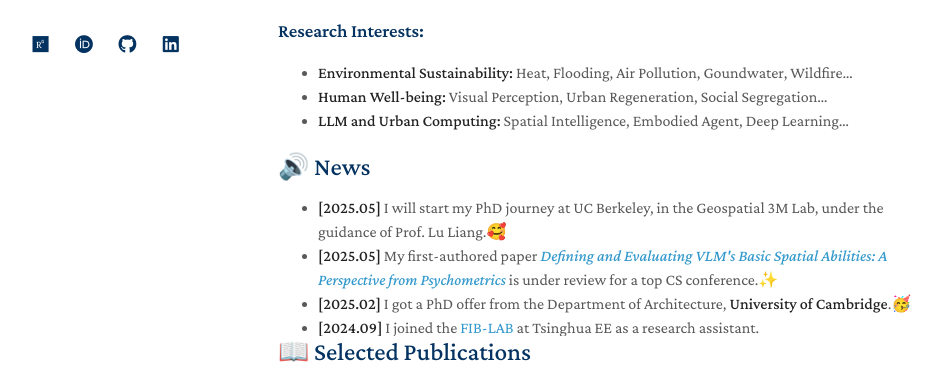
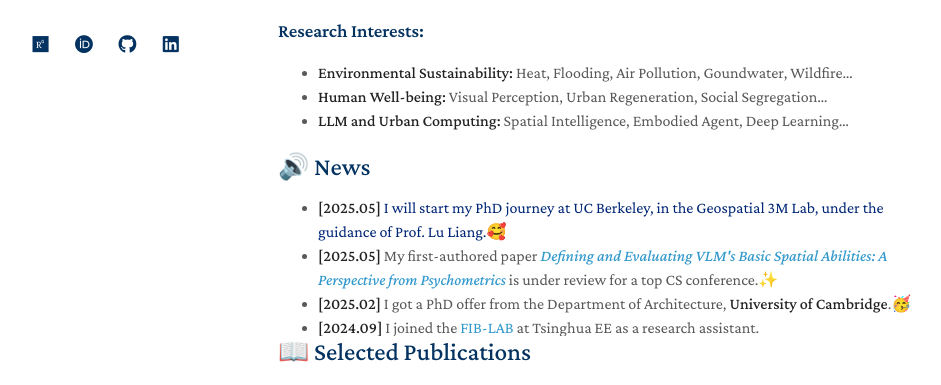
Before and after one commit to ruaruaxu/ruaruaxu.github.io, a Jekyll site: the page built from index.md, in a window 1280 px wide. Shown: the part 326-711 px from the top of the page, without its empty margins (192-1133 px from the left). Built offline with Jekyll 4.4.1, drawn with Linux system fonts in a browser that asks for light colours; a style sheet for code colours, icons or effects is not loaded.

Commit message:
Update news.md

```diff
--- a/_includes/news.md
+++ b/_includes/news.md
@@ -1,6 +1,6 @@
 <div style="height: 140px; overflow-y: scroll">
     <ul>
-        <li><strong>[2025.05]</strong> I will start my PhD journey at UC Berkeley, in the Geospatial 3M Lab, under the guidance of Prof. Lu Liang.🥰</li>
+        <li><font color="#002676"><strong>[2025.05]</strong> I will start my PhD journey at UC Berkeley, in the Geospatial 3M Lab, under the guidance of Prof. Lu Liang.🥰</font></li>
         <li><strong>[2025.05]</strong> My first-authored paper <i><a href="https://arxiv.org/abs/2502.11859">Defining and Evaluating VLM's Basic Spatial Abilities: A Perspective from Psychometrics</a></i> is under review for a top CS conference.✨</li>
         <li><strong>[2025.02]</strong> I got a PhD offer from the Department of Architecture, <strong>University of Cambridge</strong>.🥳</li>
         <li><strong>[2024.09]</strong> I joined the <a href="https://fi.ee.tsinghua.edu.cn/)">FIB-LAB</a> at Tsinghua EE as a research assistant.</li>
```
